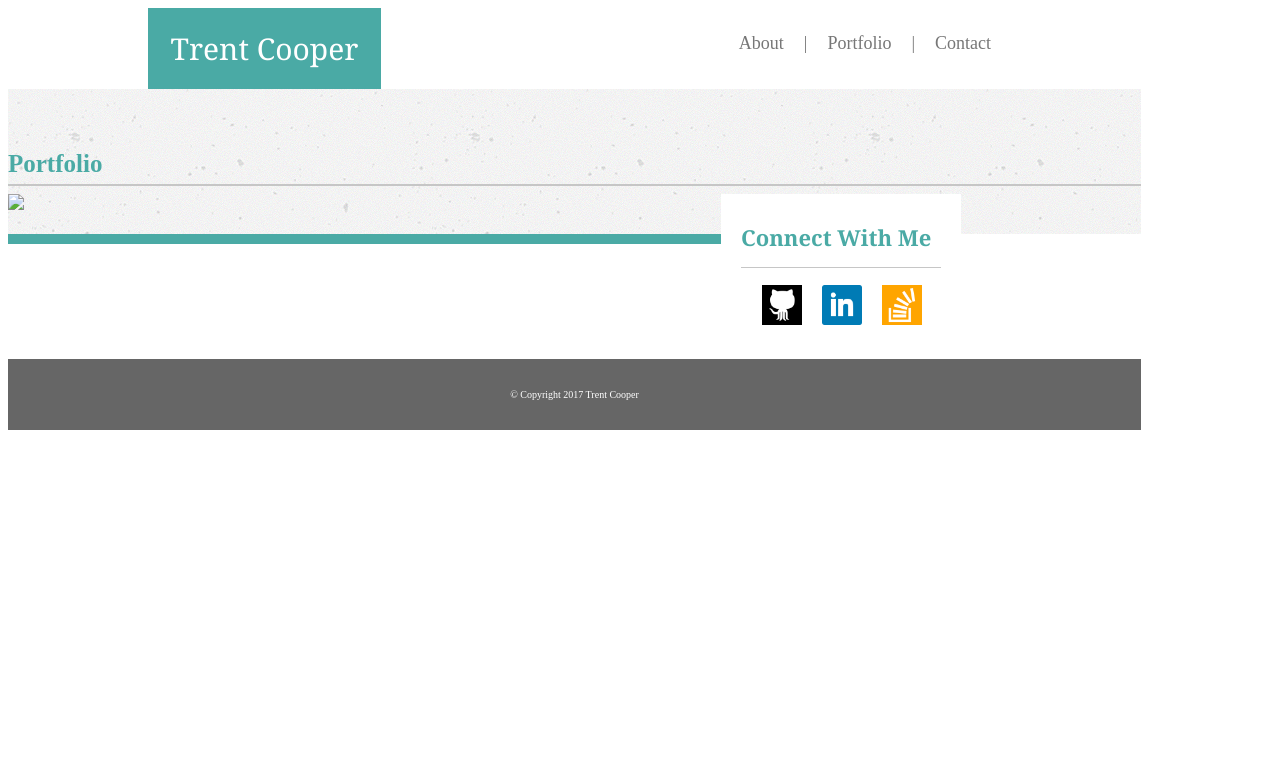
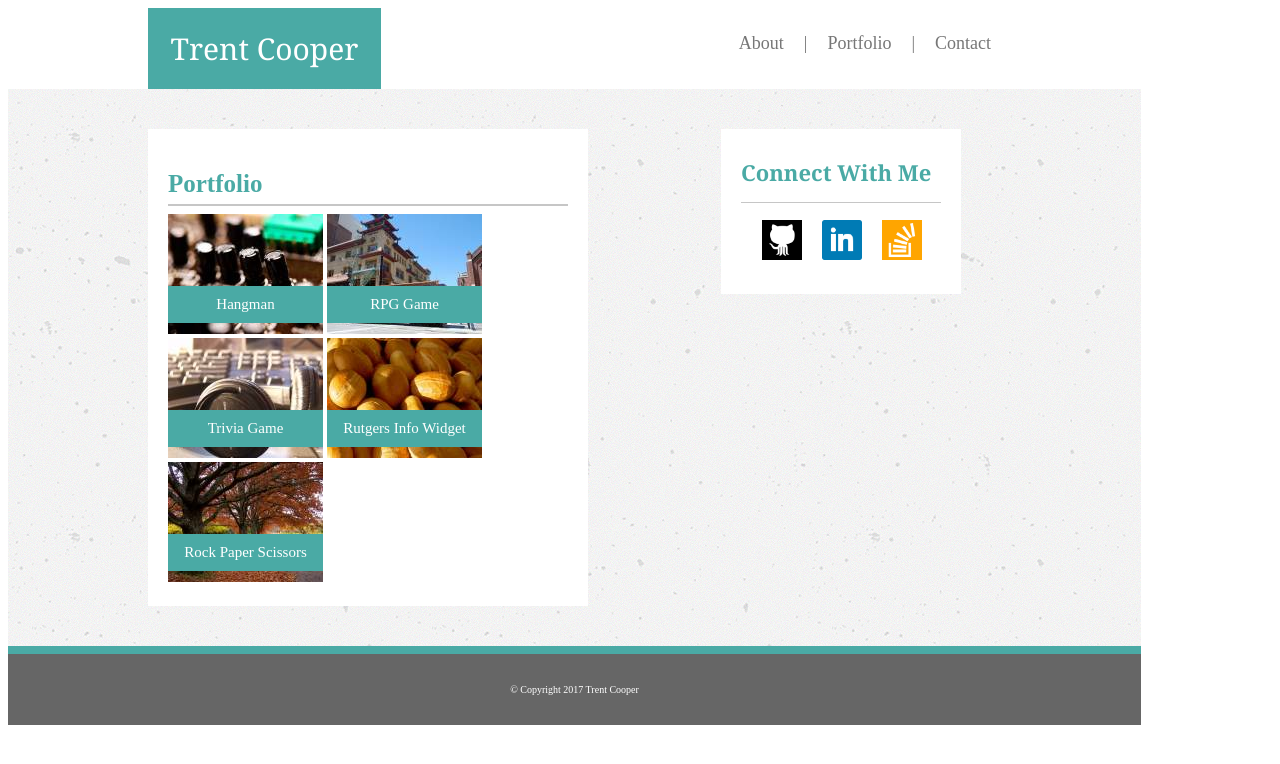
Before and after one commit to coop741/Basic-Portfolio, a plain HTML site: page portfolio.html in a window 1280 px wide. Drawn offline with Linux system fonts and the light colour scheme.

Commit message:
Added Portfolio page

```diff
--- a/portfolio.html
+++ b/portfolio.html
@@ -13,9 +13,9 @@
 		</div>
 		<div id="links1">
 			<ul>
-				<li><a href="">About</a> </li>
+				<li><a href="index.html">About</a> </li>
 				<li>   |   </li>
-				<li><a href="">Portfolio</a></li>
+				<li><a href="portfolio.html">Portfolio</a></li>
 				<li>   |   </li>
 				<li><a href="">Contact</a></li>
 			</ul>
@@ -30,7 +30,29 @@
 
 			<hr id="hr2">
 
-			<img src="images/.png" align="left">
+			<div class="portfolio-div">
+				<p class="portfolio-text">Hangman</p>
+				<img src="images/capacitor.jpg">
+			</div>
+			<div class="portfolio-div">
+				<p class="portfolio-text">RPG Game</p>
+				<img src="images/chinatown.jpg">
+			</div>
+			<div class="portfolio-div">
+				<p class="portfolio-text">Trivia Game</p>
+				<img src="images/headphones.jpg">
+			</div>
+			<div class="portfolio-div">
+				<p class="portfolio-text">Rutgers Info Widget</p>
+				<img src="images/peanuts.jpg">
+			</div>
+			<div class="portfolio-div">
+				<p class="portfolio-text">Rock Paper Scissors</p>
+				<img src="images/trees.jpg">
+			</div>
+
+
+
 
 
 		</section>
--- a/style.css
+++ b/style.css
@@ -20,7 +20,7 @@ body {
 	padding-right: 0px;
 	padding-bottom: 20px;
 	padding-left: 0px;
-	font-family: 'Georgia', Times, Times New Roman, serif;
+	font-family: 'Georgia', Times, "Times New Roman", serif;
 }
 
 #links1 {
@@ -109,7 +109,7 @@ a:visited {
 #about {
 	text-align: left;
 	margin-top: 0px;
-	font-family: 'Georgia', Times, Times New Roman, serif;
+	font-family: 'Georgia', Times, "Times New Roman", serif;
 }
 
 #bio {
@@ -127,7 +127,7 @@ a:visited {
 	font-size: 22px;
 	margin-top: 8px;
 	margin-bottom: 30px;
-	font-family: 'Georgia', Times, Times New Roman, serif;
+	font-family: 'Georgia', Times, "Times New Roman", serif;
 }
 
 #connect {
@@ -144,6 +144,35 @@ a:visited {
 	padding: 9px;
 }
 
+#portfolio {
+	background-color: white;
+	padding: 20px;
+	width: 400px;
+	margin-left: 140px;
+	display: inline-block;
+	color: #777777;
+	background-color: #ffffff;
+	text-align: left;
+}
+
+.portfolio-div {
+	display: inline-block;
+	position: relative;
+	width: 155px;
+}
+
+.portfolio-text {
+	background-color: #4aaaa5;
+	position: absolute;
+	width: inherit;
+	margin-top: 72px;
+	padding-top: 10px;
+	padding-bottom: 10px;
+	text-align: center;
+	font-size: 15px;
+	color: white;
+}
+
 .footer {
 	clear: both;
 	text-align: center;
```
Also changed, not shown: index.html (+2 -2 lines), images/capacitor.jpg (added), images/chinatown.jpg (added), images/peanuts.jpg (added), images/trees.jpg (added), images/vegas.jpg (added).
